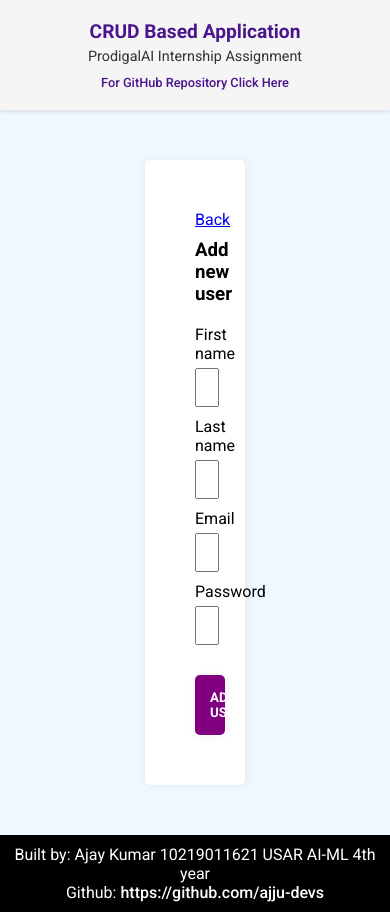
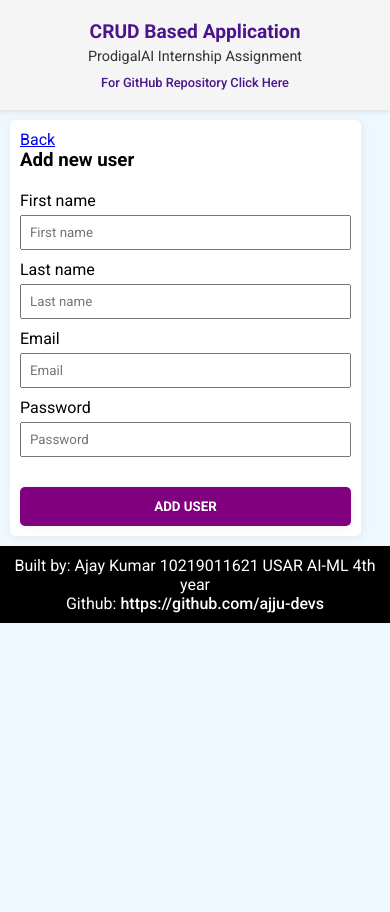
Before and after one commit to ajju-devs/CRUD-app-ProdigalAI-assignment, a React (Create React App) app in the folder client/: page /add in a window 390 px wide. After the commit the page ends 844 px from the top, so only its background shows below. Built offline with nearby package versions, Linux system fonts and the light colour scheme.

Commit message:
Update add.css

```diff
--- a/client/src/components/adduser/add.css
+++ b/client/src/components/adduser/add.css
@@ -1,34 +1,35 @@
-.addUser{
-    width: 25%;
+.addUser {
+    width: 90%; /* Change width to make it more responsive */
+    max-width: 400px; /* Set a maximum width */
     background-color: white;
     box-shadow: 1px 1px 8px rgba(0, 0, 0, 0.065);
     border-radius: 5px;
     margin: 50px auto;
-    padding: 50px;
+    padding: 20px; /* Reduced padding for smaller devices */
 }
 
 .addUserForm {
     margin-top: 20px;
 }
 
-.addUserForm .inputGroup{
+.addUserForm .inputGroup {
     width: 100%;
     display: flex;
     flex-direction: column;
     justify-content: center;
 }
 
-.addUserForm .inputGroup label{
+.addUserForm .inputGroup label {
     margin-bottom: 5px;
 }
 
-.addUserForm .inputGroup input{
+.addUserForm .inputGroup input {
     margin-bottom: 10px;
     padding: 10px;
     outline: none;
 }
 
-.addUserForm .inputGroup button{
+.addUserForm .inputGroup button {
     border: 0;
     outline: none;
     background-color: purple;
@@ -41,6 +42,25 @@
     margin-top: 20px;
 }
 
-.addUser h3{
-    margin-top: 10px;
+/* Responsive Styles */
+@media (max-width: 768px) {
+    .addUser {
+        margin: 20px; /* Reduce margin for smaller screens */
+        padding: 15px; /* Reduce padding */
+    }
 }
+
+@media (max-width: 480px) {
+    .addUser {
+        margin: 10px; /* Even less margin for very small devices */
+        padding: 10px; /* Further reduce padding */
+    }
+
+    .addUserForm .inputGroup input {
+        padding: 8px; /* Adjust input padding */
+    }
+
+    .addUserForm .inputGroup button {
+        padding: 12px; /* Adjust button padding */
+    }
+}
```
